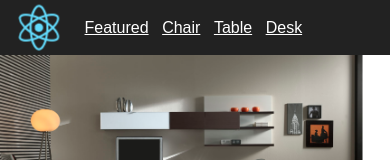
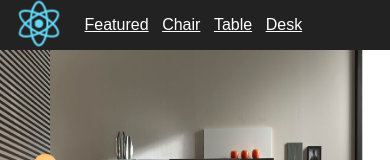
Before and after one commit to dennischoi/Scout-Gather, a React (Create React App) app: page / in a window 390 px wide. Shown: the top 160 px of the page. Built offline with nearby package versions, Linux system fonts and the light colour scheme.

Commit message:
some new responsive settings

```diff
--- a/src/app/styles/css/App.css
+++ b/src/app/styles/css/App.css
@@ -11,3 +11,11 @@
   flex: 1;
   width: 100%;
 }
+
+
+/* Media Q when at 700px */
+@media(max-width: 700px) {
+	.appBg {
+	  height: 400px;
+	}
+}
--- a/src/app/styles/css/Header/Header.css
+++ b/src/app/styles/css/Header/Header.css
@@ -1,15 +1,18 @@
 .headerMain {
-	height: 55px;
+	height: 80px;
 	background-color: #222;
 	color: #fff;
+	display: flex;
+	align-items: center;
 }
 .navContainer {
 	display: flex;
+	flex: 1;
 	flex-direction: row;
+	align-items: center;
 }
 
 .header-icon {
-	height: 55px;
 	cursor: pointer;
 
 }
@@ -31,16 +34,20 @@
 }
 
 .navLink-table {
-	display: table;
 	width: 100%;
 	height: 100%;
 }
 .navLink-table div {
-	display: table-cell;
-	vertical-align: middle;
 	text-decoration: underline;
 }
 
 .navLink {
 	cursor: pointer;
 }
+
+/* Media Q when at 700px */
+@media(max-width: 700px) {
+	.headerMain {
+		height: 50px;
+	}
+}
```
